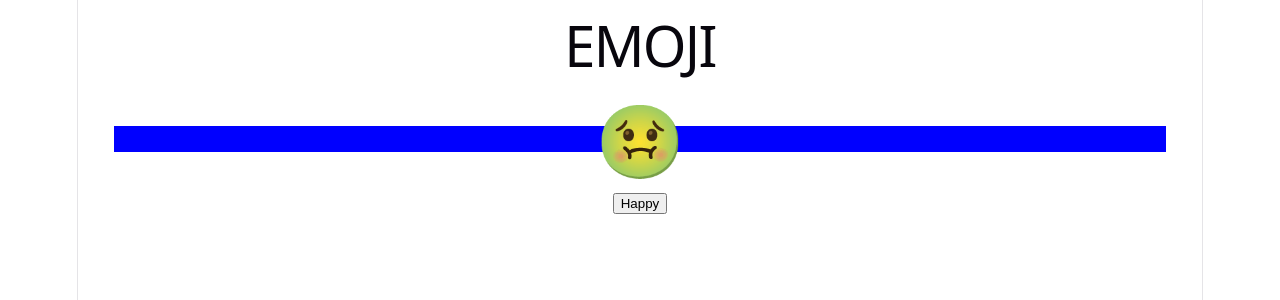
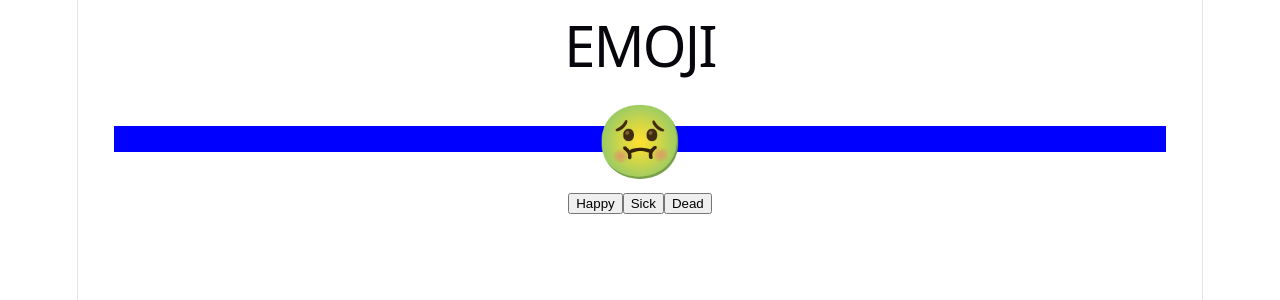
Before and after one commit to ufjf-dcc207/ufjf-dcc207-2026-3-a-atv06-barcelos1103, a React (Vite) app: page / in a window 1280 px wide. Shown: the top 300 px of the page. Built offline with nearby package versions, Linux system fonts and the light colour scheme.

Commit message:
adicionar mais botoes

```diff
--- a/src/Emoji.tsx
+++ b/src/Emoji.tsx
@@ -20,6 +20,22 @@
         setStatus("happy");
         console.log("Status: ", status);
 }
+    function sickClick(){
+        console.log("Status: ", status);
+        console.log("Sick!!");
+        setStatus("sick");
+        console.log("Status: ", status);
+}
+    function deadClick(){
+        console.log("Status: ", status);
+        console.log("Dead!!");
+        setStatus("dead");
+        console.log("Status: ", status);
+}
+
+
+    console.log("Desenhando...");
+    console.log("Status ", status);
 
         return (
         <>
@@ -28,6 +44,8 @@
         </div>
         <div className="acoes">
             <button onClick={happyClick}>Happy</button>
+            <button onClick={sickClick}>Sick</button>
+            <button onClick={deadClick}>Dead</button>
         </div>
         </>
     )
```
